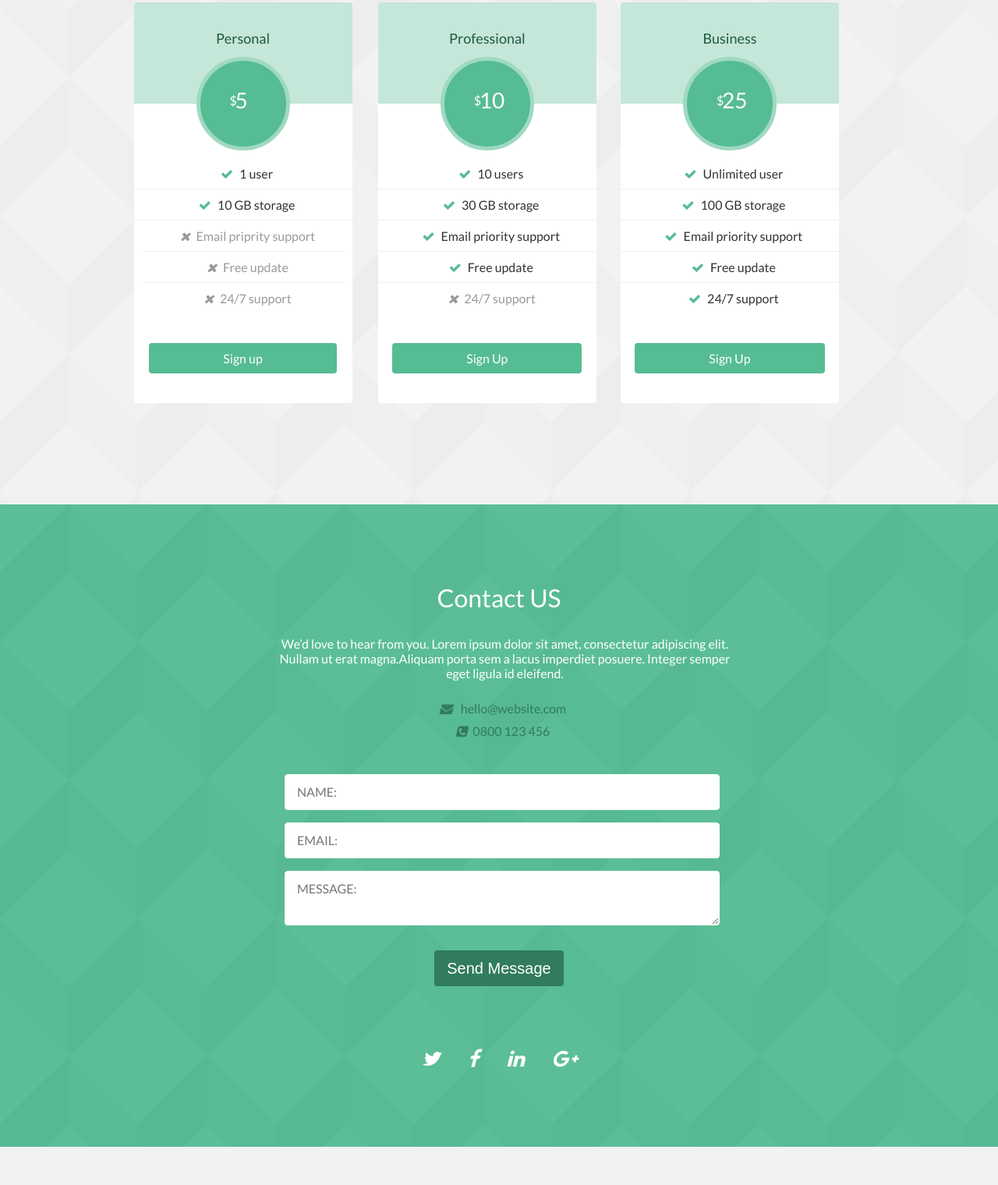
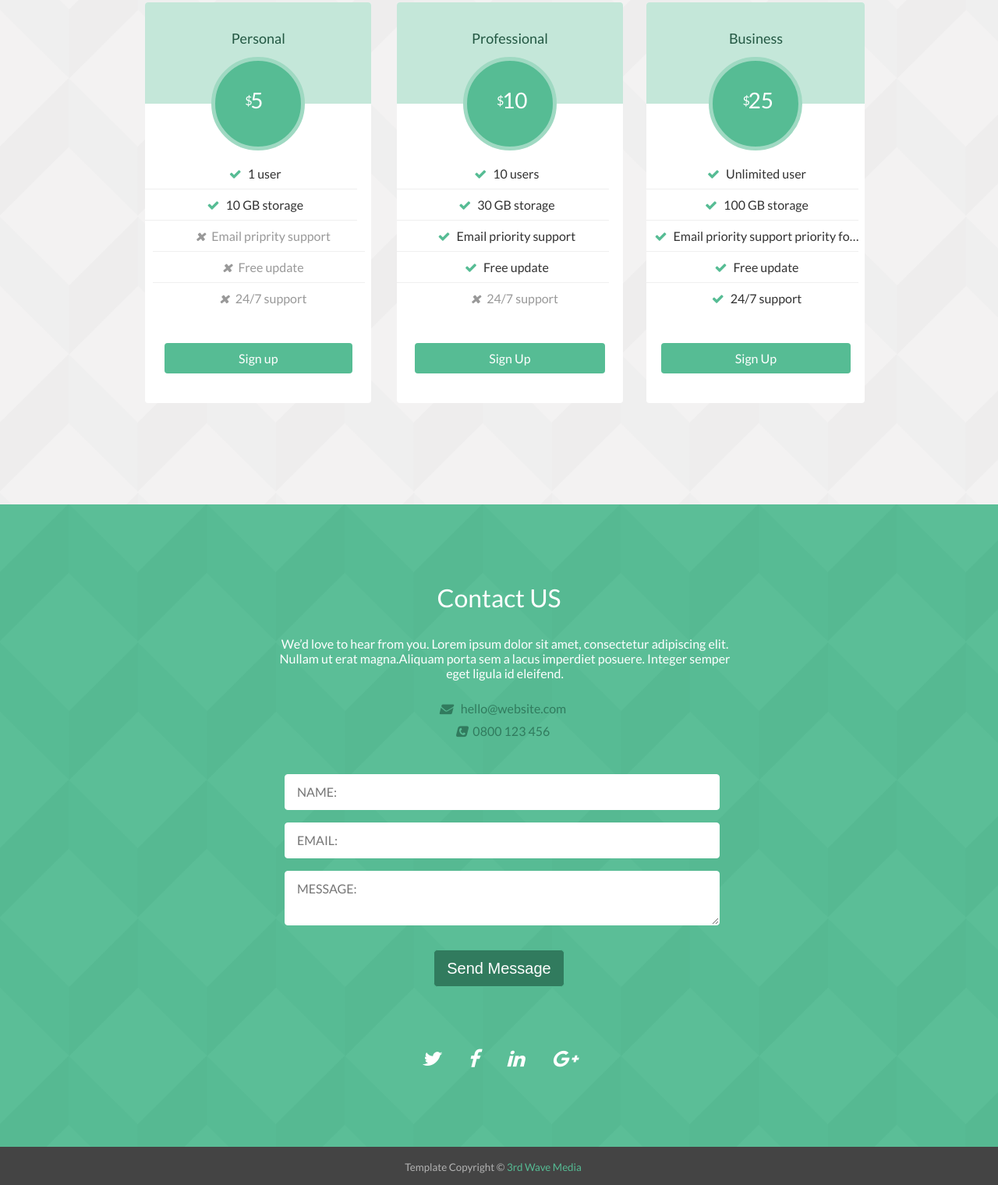
Before and after one commit to sajedakhdair/Build-simple-html-page, a plain HTML site: page index.html in a window 1280 px wide. Shown: the part 253-1773 px from the top of the page at 78% size. Before the commit the page ends 1724 px from the top, so only its background shows below. Drawn offline with Linux system fonts and the light colour scheme.

Commit message:
footer-section

```diff
--- a/index.html
+++ b/index.html
@@ -88,8 +88,8 @@
         <div class="plan Professional">
           <!--basic-->
           <div class="plan-inner">
-            <!--<div class="popular">POPULAR</div>-->
             <div class="entry-title">
+
               <h3>Professional</h3>
               <div class="price">
                 <span class="currency">$</span>
@@ -130,7 +130,7 @@
               <ul>
                 <li><i class="fa fa-check" aria-hidden="true"></i>Unlimited user</li>
                 <li><i class="fa fa-check" aria-hidden="true"></i>100 GB storage</li>
-                <li><i class="fa fa-check" aria-hidden="true"></i>Email priority support</li>
+                <li><i class="fa fa-check" aria-hidden="true"></i>Email priority support priority for for </li>
                 <li><i class="fa fa-check" aria-hidden="true"></i>Free update</li>
                 <li><i class="fa fa-check" aria-hidden="true"></i>24/7 support</li>
               </ul>
@@ -182,5 +182,11 @@
    </ul><!--//social-icons-->
 </div>
 </section>      <!-- end of contact-section -->
-  </body>
+<footer class="footer">
+  <div class="container text-center">
+      <small class="copyright">Template Copyright ©
+         <a href="http://themes.3rdwavemedia.com/" target="_blank">3rd Wave Media</a></small>
+  </div>
+</footer>
+</body>
 </html>
--- a/style.css
+++ b/style.css
@@ -22,6 +22,7 @@ table of contents
     2.2.4) button send message
     2.2.5) social media icon
 
+  2.3)Footer
 */
 
 *
@@ -75,7 +76,6 @@ span
     position: absolute;
     padding-top: 10px;
     padding-inline-start: 10px;
-
 }
 /*nav style */
 nav
@@ -202,6 +202,8 @@ h2
    font-weight: 500;
     margin: 0;
   }
+/*popular*/
+/*end of popular*/
 /*the style of price */
 .entry-title .price {
     position: absolute;
@@ -254,6 +256,13 @@ h2
   border-bottom: 1px solid #efefef;
   font-family:  'Lato',arial, sans-serif;
   padding: 10px 0;
+  /*///////////////////////////////*/
+  display: block;
+  white-space: nowrap;
+  width: 17em;
+  overflow: hidden;
+  text-overflow: ellipsis;
+/*//////////////////////////////////////////*/
 }
 .entry-content li:last-child {
   border: none;
@@ -405,3 +414,31 @@ margin-inline-start: 365px;
   padding-left: -6px;
   padding-right: -6px;
 }
+/*footer*/
+.footer .copyright {
+  color: #b3b3b3;
+  margin-right: 15px;
+}
+.footer {
+  background: #444;
+  color: #fff;
+  padding: 15px 0;
+  font-family: 'Lato', arial, sans-serif;
+
+
+}
+.container {
+  width: 100%;
+  padding-right: 15px;
+  padding-left: 15px;
+  margin-right: auto;
+  margin-left: auto;
+}
+.small {
+  font-size: 80%;
+  font-weight: 400;
+}
+ .copyright a {
+  color: #56bc94;
+  text-decoration: none;
+}
```
